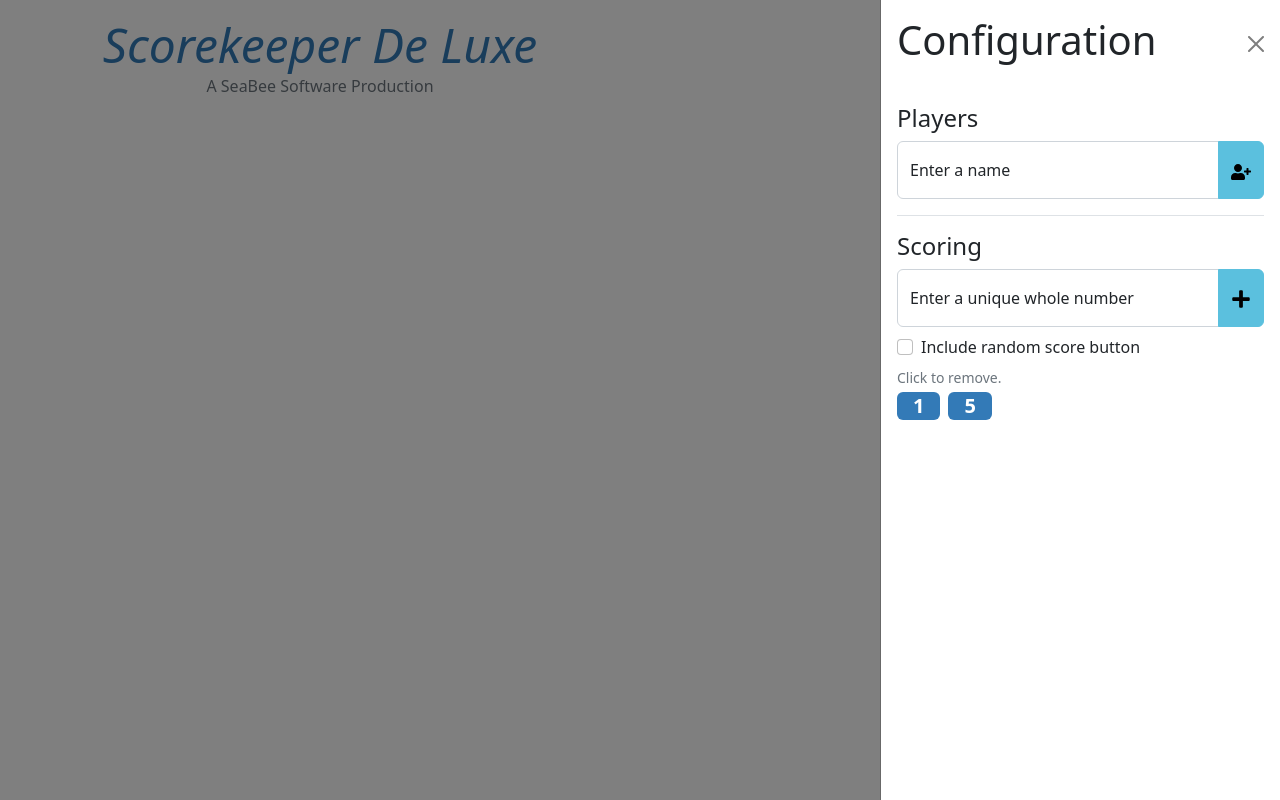
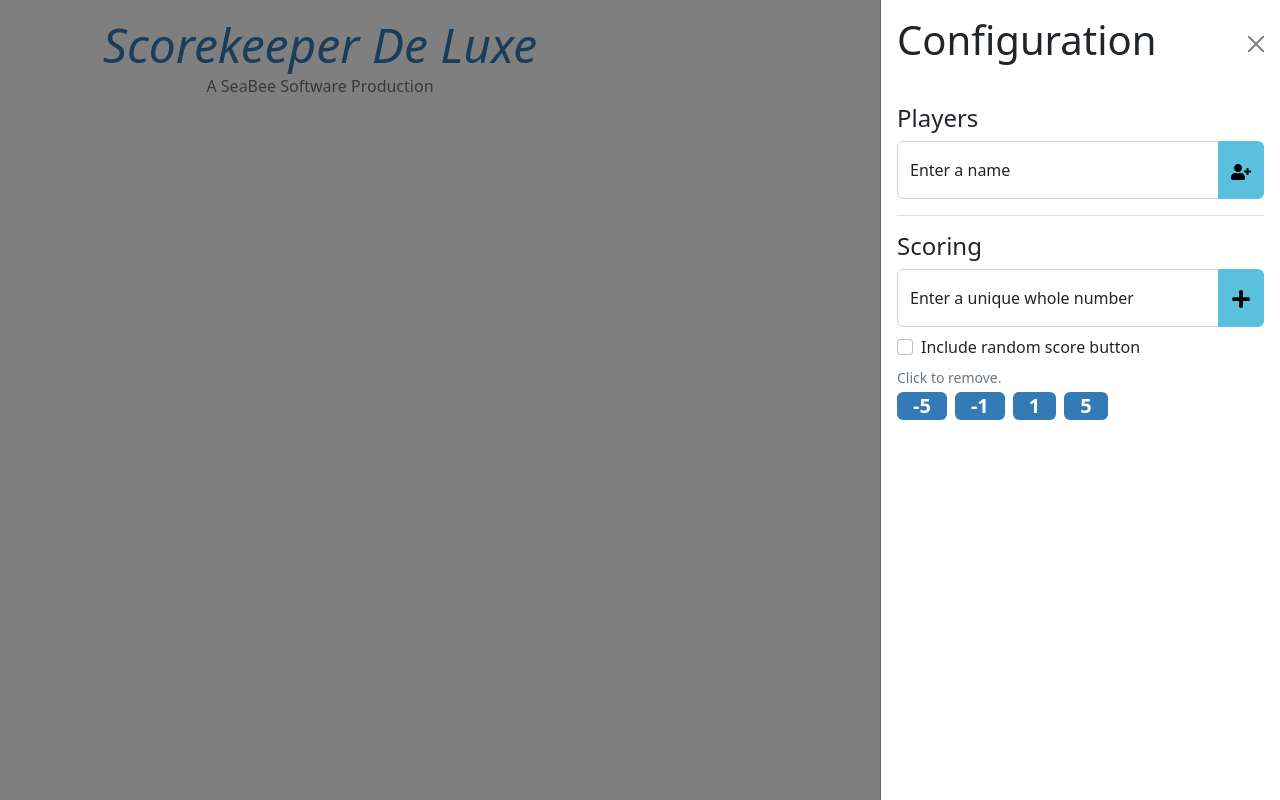
Before and after one commit to isherwood/Scorekeeper-DeLuxe, a React (Create React App) app: page / in a window 1280 px wide. Built offline with nearby package versions, Linux system fonts and the light colour scheme.

Commit message:
Single positive score logic bugfix

```diff
--- a/src/App.js
+++ b/src/App.js
@@ -9,7 +9,7 @@ function App() {
     const [showOffCanvas, setShowOffCanvas] = useState(true);
     const [players, setPlayers] = useState([]);
     const [sortPlayers, setSortPlayers] = useState(false);
-    const [increments, setIncrements] = useState([1, 5]);
+    const [increments, setIncrements] = useState([-5, -1, 1, 5]);
     const [includeRandomize, setIncludeRandomize] = useState(false);
 
     const handleCloseOffCanvas = () => setShowOffCanvas(false);
--- a/src/Components/Scoreboard/Scoreboard.js
+++ b/src/Components/Scoreboard/Scoreboard.js
@@ -96,14 +96,14 @@ const Scoreboard = props => {
 
         if (absLowestScore > 0) {
             leftVal = absLowestScore / range * 100;
+        }
 
-            if (score >= 0) {
-                const lag = highestScore - score;
-                widthVal = 100 - leftVal;
+        if (score > 0) {
+            const lag = highestScore - score;
+            widthVal = 100 - leftVal;
 
-                if (lag > 0) {
-                    widthVal = widthVal * (highestScore - lag) / highestScore;
-                }
+            if (lag > 0) {
+                widthVal = widthVal * (highestScore - lag) / highestScore;
             }
         }
 
```
